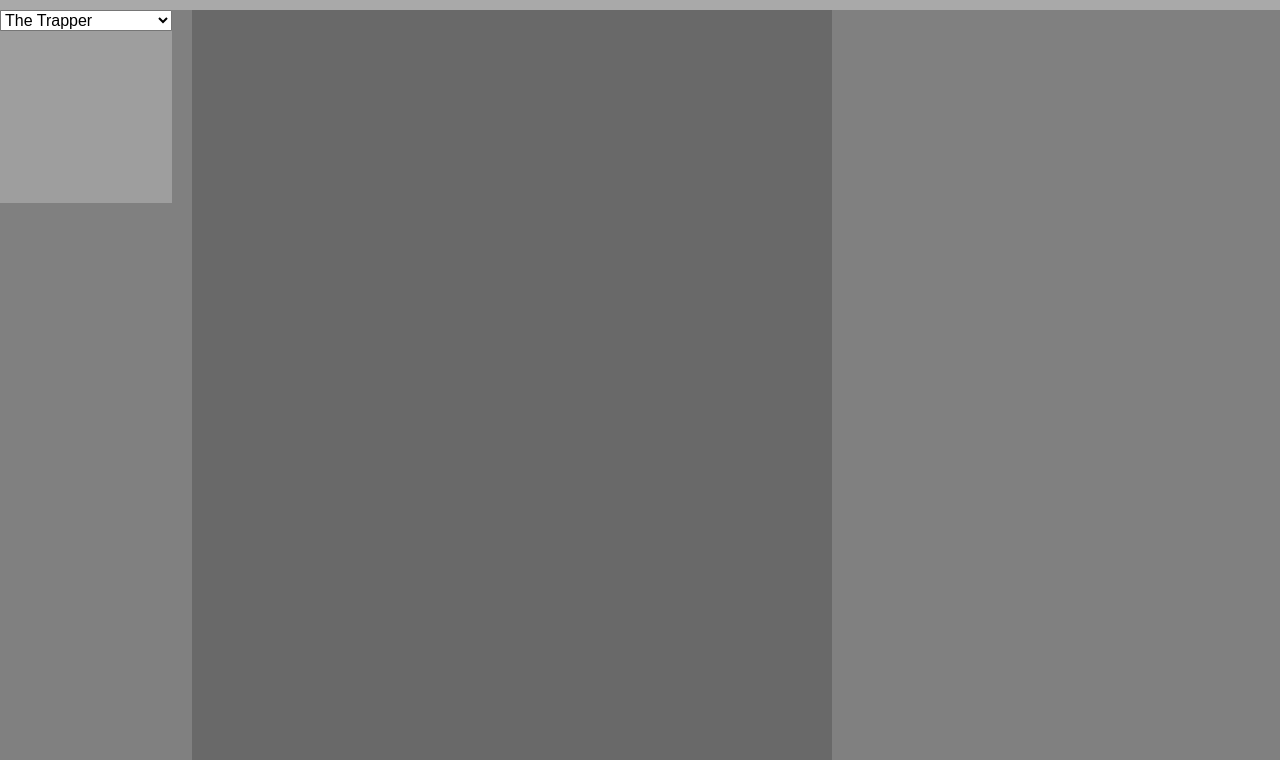
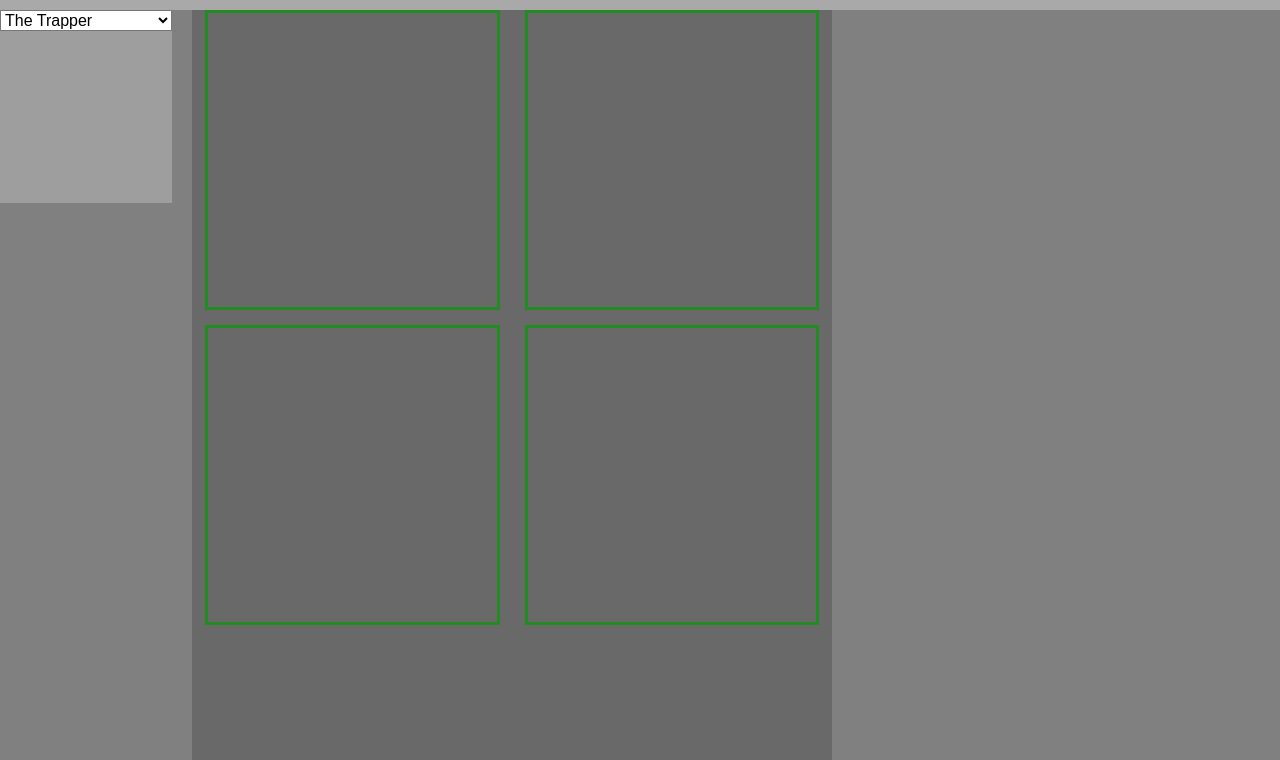
Before and after one commit to S1mmyy/dbdleague-team-loadouts, a plain HTML site: page index.html in a window 1280 px wide. Shown: the part 40-800 px from the top of the page. Drawn offline with Linux system fonts and the light colour scheme; grey boxes are pictures that could not be loaded.

Commit message:
Initial design for survivor loadout tab

```diff
--- a/css/stylesheet.css
+++ b/css/stylesheet.css
@@ -42,6 +42,25 @@ body {
     grid-area: loadouts;
     width: 50%;
     background-color: dimgray;
+    display: grid;
+    grid-template-columns: 46% 46%;
+    grid-template-rows: 40% 40%;
+    grid-row-gap: 15px;
+    grid-column-gap: 25px;
+    justify-content: center;
+}
+
+.loadout {
+    border: 3px solid forestgreen;
+}
+
+#survivor1 {
+}
+#survivor2 {
+}
+#survivor3 {
+}
+#survivor4 {
 }
 
 .perkTab {
--- a/index.html
+++ b/index.html
@@ -18,10 +18,10 @@
             </div>
         </div>
         <div class="survivorLoadouts">
-            <div class="survivor1"> </div>
-            <div class="survivor2"> </div>
-            <div class="survivor3"> </div>
-            <div class="survivor4"> </div>
+                <div class="loadout" id="survivor1"> </div>
+                <div class="loadout" id="survivor2"> </div>
+                <div class="loadout" id="survivor3"> </div>
+                <div class="loadout" id="survivor4"> </div>
         </div>
         <div class="perkTab"> </div>
     </div>
```
